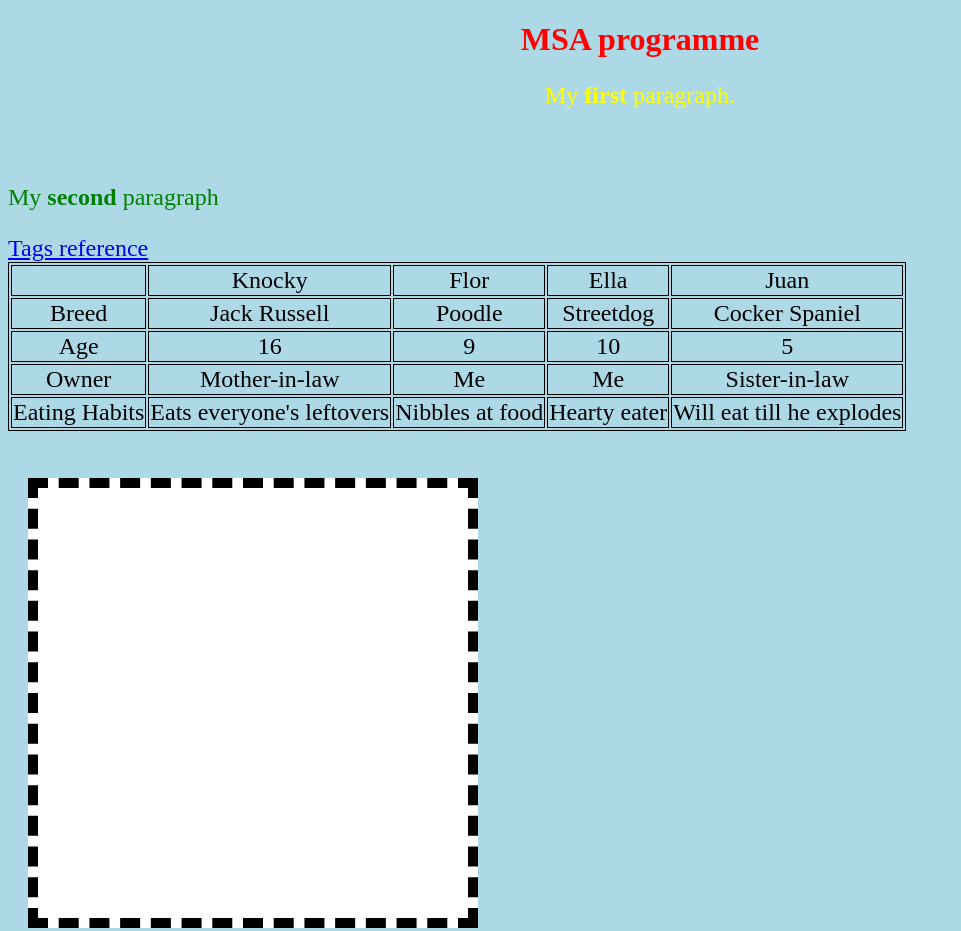
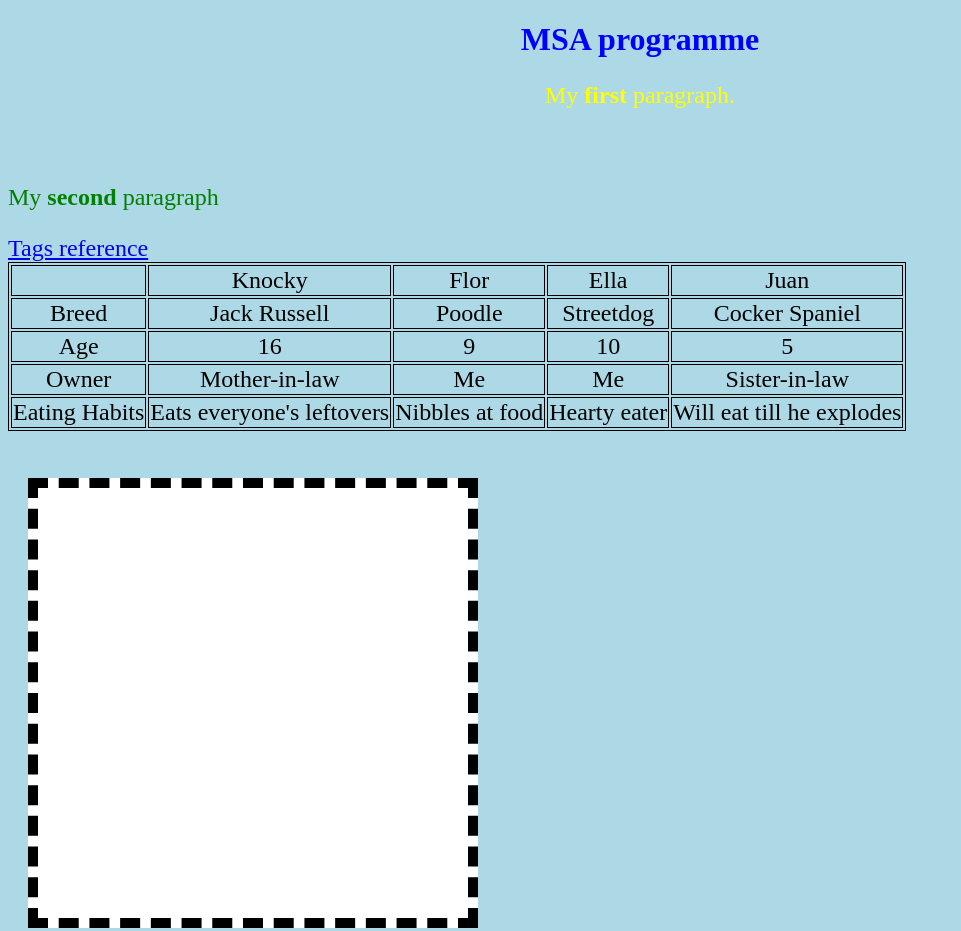
Before and after one commit to ricky-e/my-awesome-website, a plain HTML site: page index.html in a window 1280 px wide. Shown: the top 931 px of the page, without its empty margins (0-961 px from the left). Drawn offline with Linux system fonts and the light colour scheme.

Commit message:
changed text colour of header from red to blue

```diff
--- a/index.html
+++ b/index.html
@@ -7,7 +7,7 @@
     </head>
     <body>
         <!--Use this for commenting-->
-        <h1 style="color: red">MSA programme</h1>
+        <h1 style="color: blue">MSA programme</h1>
         <p id="id-example-1" class="class-example-1 class-example-2">
             My <strong>first</strong> paragraph.
           </p>
```
